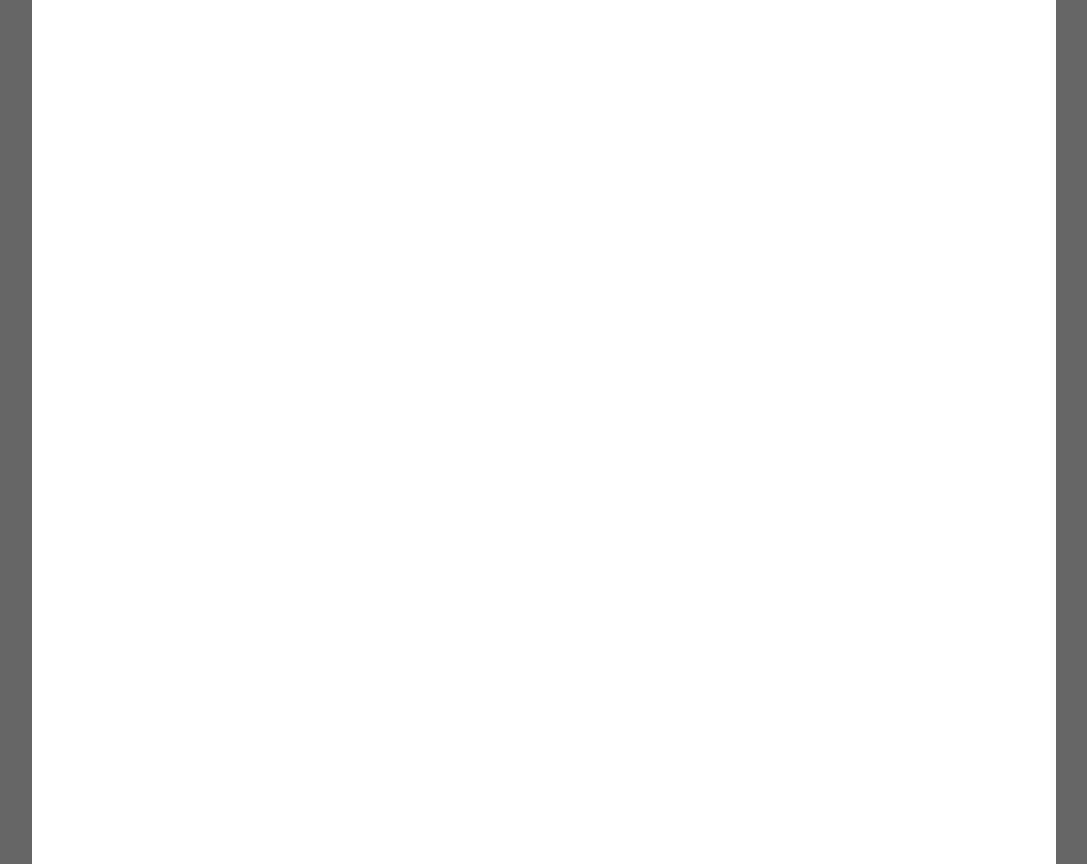
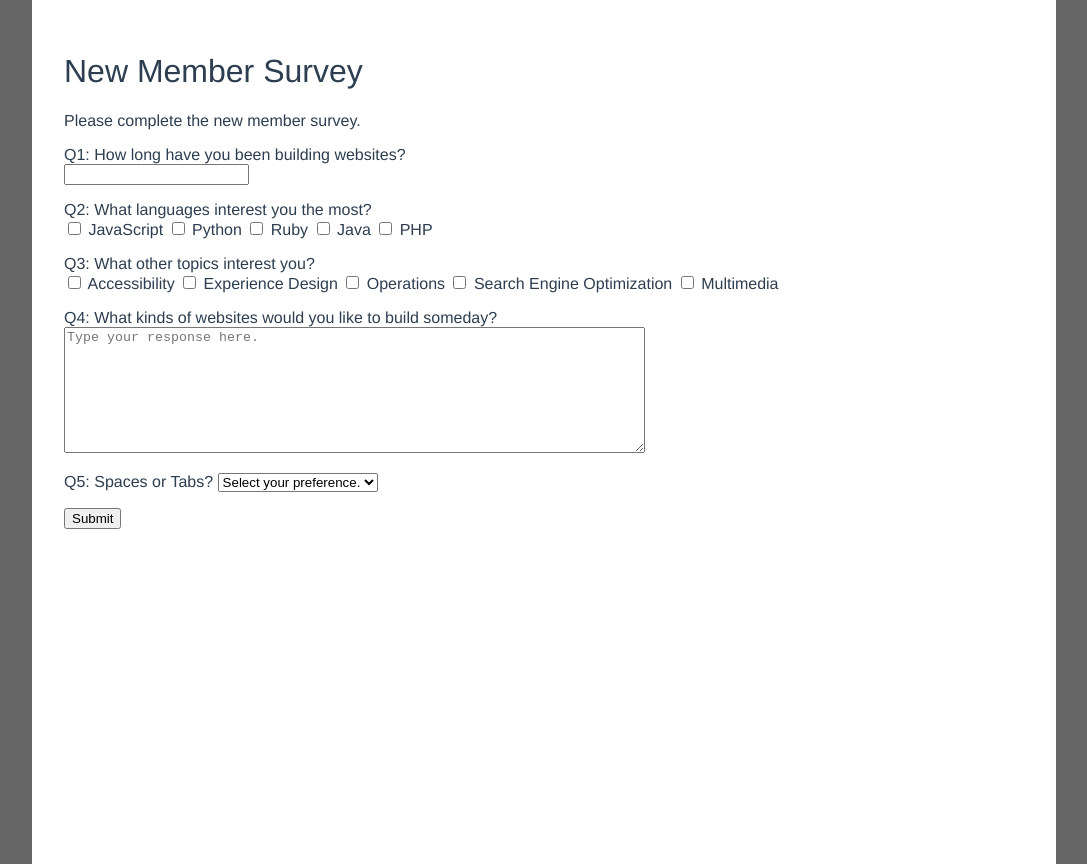
Before and after one commit to vpangng1/wats4000-multi-view-app, a Vue app: page /#/Survey in a window 1280 px wide. Before the commit this address led to /#/Secret. Shown: the whole page, without its empty margins (96-1183 px from the left). Built offline with nearby package versions, Linux system fonts and the light colour scheme.

Commit message:
First commit

```diff
--- a/src/components/Home.vue
+++ b/src/components/Home.vue
@@ -1,30 +1,39 @@
 <template>
   <div class="home">
-    <div class="form-container"><!-- TODO: Modulate display of the .form-container using v-show and the showForm variable. -->
+    <div v-show="showForm" class="form-container">
       <h1>Join the Web Developers Club!</h1>
       <p>Sign up to access our special, secret page. Just create an account and answer a brief survey.</p>
 
-      <!-- TODO: Add an HTML element to display an error message for when the user submits invalid information. Use v-show to show/hide this message based on the validity of the form data. -->
 
-      <form><!-- TODO: Add the proper v-on directive to let the validateForm method handle this form when it is submitted -->
+      <p v-show="showError" class="error">There are errors in the form data you have submitted.</p>
 
-        <!-- TODO: Add labels for each form field in this form. -->
+      <form v-on:submit.prevent="validateForm">
 
-        <!-- TODO: Add a username field. -->
 
-        <!-- TODO: Add an email field. -->
+        <p><label for="username">
+        <input type="text" id="username" v-model="username" placeholder="Enter your username.">
+        </label>
 
-        <!-- TODO: Add a password field. -->
+        <p><label for="email">
+        <input type="email" id="email" v-model="email" placeholder="you@example.com">
+        </label>
 
-        <!-- TODO: Add a passwordVerify field. -->
+        <p><label for="password">
+        <input type="password" id="password" v-model="password" placeholder="Enter your password.">
+        </label>
+
+
+        <p><label for="passwordVerify">
+        <input type="password" id="passwordVerify" v-model="passwordVerify" placeholder="Confirm your password.">
+        </label>
 
 
         <p><input type="submit" value="Submit"></p>
       </form>
     </div>
-    <div class="success-message"><!-- TODO: Modulate display of the .success-message using v-show and the showForm variable. -->
+    <div v-show="!showForm" class="success-message">
       <h1>Thank you for signing up!</h1>
-      <p>Please take our new member survey. Click here</p><!-- TODO: Link "Click here" to the survey page. -->
+      <p>Please take our new member survey. <router-link to="Survey">Click here</router-link></p>
     </div>
   </div>
 </template>
@@ -44,13 +53,14 @@ export default {
   },
   methods: {
     validateForm: function () {
-      // Validate the form by checking the following values:
-      // username must not be blank
-      // email must not be blank
-      // password and passwordVerify must be equal
-      //
-      // When the form is validated, show the .success-message content
-      // If the form is invalid, show the form error message
+      if ((this.username != '') && (this.email != '') && (this.password === this.passwordVerify)){
+      console.log('Form is valid');
+      this.showForm = false;
+      } else {
+      console.log('Form is NOT valid');
+      this.showError = true;
+      }
+      console.log('validating form...')
 
     }
   }
--- /dev/null
+++ b/src/components/Secret.vue
@@ -0,0 +1,46 @@
+<template>
+  <div class="secret">
+    <h1>{{message}}</h1>
+    <ul>
+    <li><router-link to="Home">Home</router-link></li>
+    <li><router-link to="Survey">Survey</router-link></li>
+    </ul>
+  </div>
+</template>
+
+<script>
+export default {
+  name: 'Home',
+  data () {
+    return {
+      message: 'stuff'
+    }
+  },
+}
+</script>
+
+<!-- Add "scoped" attribute to limit CSS to this component only -->
+<style scoped>
+.error {
+  border: 1px solid #aa0000;
+  padding: 1rem;
+  color: #aa0000;
+}
+h1, h2 {
+  font-weight: normal;
+}
+
+ul {
+  list-style-type: none;
+  padding: 0;
+}
+
+li {
+  display: inline-block;
+  margin: 0 10px;
+}
+
+a {
+  color: #42b983;
+}
+</style>
--- a/src/components/Survey.vue
+++ b/src/components/Survey.vue
@@ -2,34 +2,32 @@
   <div class="survey">
       <h1>New Member Survey</h1>
       <p>Please complete the new member survey.</p>
-      <form> <!-- TODO: Set up the proper v-on directive to handle the form submission. -->
-        <!-- TODO: Add an error message to be displayed when the user submits invalid form data. -->
+      <form v-on:submit.prevent="validateForm">
+         <p v-show="showError" class="error">There are errors in the form data you have submitted.</p>
 
-        <p><label for="q1">Q1: How long have you been building websites?<br><input type="text" id="q1"></label></p><!-- TODO: Add the proper v-model directive to this input element. -->
+        <p><label for="q1">Q1: How long have you been building websites?<br><input type="text" id="q1" v-model="q1"></label></p>
 
         <p>Q2: What languages interest you the most?<br>
-          <!-- TODO: Create a loop to duplicate the label element and structures it contains for each item in the languageOptions array. -->
-          <label>
-            <input type="checkbox"><!-- TODO: Set the proper v-model directive and use v-bind:value to set the value for this checkbox. -->
-            <!-- TODO: Output the text to display this option to the user. -->
+          <label v-for="language in languageOptions">
+            <input type="checkbox" v-model="q2" v-bind:value="language.value">
+            {{language.text}}
           </label>
         </p>
 
         <p>Q3: What other topics interest you?<br>
-          <!-- TODO: Create a loop to duplicate the label element and structures it contains for each item in the topicOptions array. -->
-          <label>
-            <input type="checkbox"><!-- TODO: Set the proper v-model directive and use v-bind:value to set the value for this checkbox. -->
-            <!-- TODO: Output the text to display this option to the user. -->
+          <label v-for="topic in topicOptions">
+            <input type="checkbox" v-model="q3" v-bind:value="topic.value">
+            {{topic.text}}
           </label>
         </p>
         <p>
           <label for="q4">Q4: What kinds of websites would you like to build someday?<br>
-            <textarea cols="70" rows="8" id="q4" placeholder="Type your response here."></textarea><!-- TODO: Set the proper v-model directive on this textarea. -->
+            <textarea cols="70" rows="8" id="q4" placeholder="Type your response here." v-model="q4"></textarea>
           </label>
         </p>
         <p>
           <label for="q5">Q5: Spaces or Tabs?
-            <select id="q5"><!-- TODO: Set the proper v-model directive on this select element. -->
+            <select id="q5" v-model="q5">
               <option value="">Select your preference.</option>
               <option value="spaces">Spaces</option>
               <option value="tabs">Tabs</option>
@@ -100,12 +98,12 @@ export default {
   },
   methods: {
     validateForm: function () {
-      // TODO: Validate the data submitted by the user according to these rules:
-      // q1 must not be blank
-      // q2.length must be greater than 0
-      // q3.length must be greater than 0
-      // q4 must not be blank
-      // q5 must not be blank
+      if ((this.q1 != '') && (this.q2.length > 0) && (this.q3.length > 0) && (this.q4 != '') & (this.q5 != '')) {
+      console.log('Form is valid.');
+      } else {
+      console.log('Form is NOT valid.');
+      this.showError = true;
+      }
 
       // TODO: If all of the data is valid, then use the $router to move the user to the Secret page.
       // TODO: If the data is not valid, alter the value of showError to show the error message.
--- a/src/router/index.js
+++ b/src/router/index.js
@@ -1,7 +1,8 @@
 import Vue from 'vue'
 import Router from 'vue-router'
 import Home from '@/components/Home'
-// TODO: Import the Survey component
+import Survey from '@/components/Survey'
+import Secret from '@/components/Secret'
 // TODO: Import the Secret component
 
 Vue.use(Router)
@@ -12,8 +13,16 @@ export default new Router({
       path: '/',
       name: 'Home',
       component: Home
+    },
+    {
+      path: '/Survey',
+      name: 'Survey',
+      component: Survey
+    },
+    {
+      path: '/Secret',
+      name: 'Secret',
+      component: Secret
     }
-    // Add the Survey route definition
-    // Add the Secret route definition
   ]
 })
```
Also changed, not shown: 1 other file (tests, documents, lock files or other folders).
